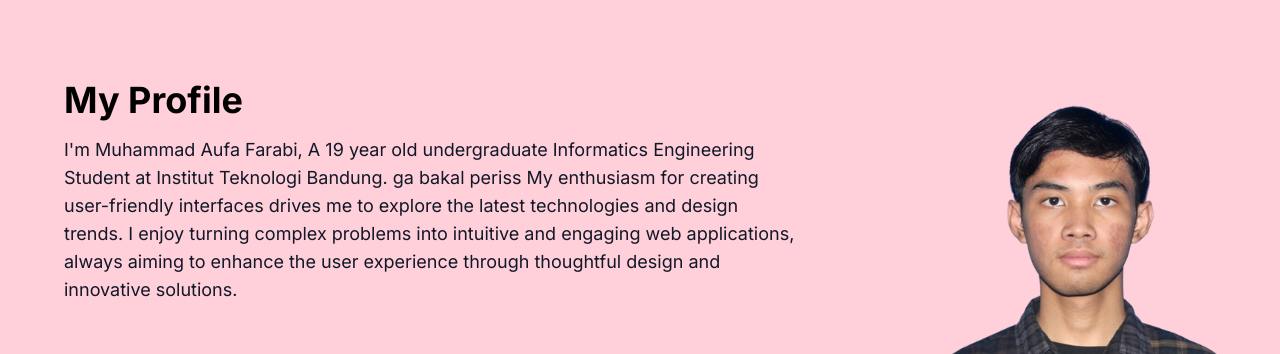
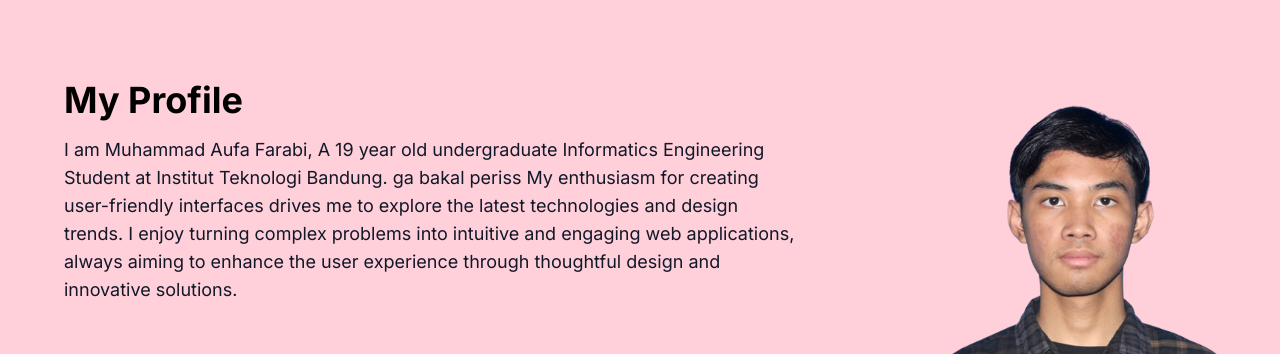
Before and after one commit to AgungLucker/Portofolio-diri, a Next.js app: page / in a window 1280 px wide. Shown: the part 800-1154 px from the top of the page. Built offline with nearby package versions, Linux system fonts and the light colour scheme.

Commit message:
fix: fix some bug in About

```diff
--- a/src/app/components/About.jsx
+++ b/src/app/components/About.jsx
@@ -1,4 +1,4 @@
-import React from 'react'
+import React from "react"
 import Image from "next/image";
 import HTMLIcon from "../../../public/html-1.svg"
 import CSSIcon from "../../../public/css-3.svg"
@@ -16,7 +16,7 @@ const About = () => {
           <div className="my-4 mb-4 pr-4">
             <h2 className="text-4xl font-bold text-black mb-4">My Profile</h2>
             <p className="text-lg text-gray-900">
-              I'm Muhammad Aufa Farabi, A 19 year old undergraduate Informatics Engineering Student at Institut Teknologi Bandung.
+              I am Muhammad Aufa Farabi, A 19 year old undergraduate Informatics Engineering Student at Institut Teknologi Bandung.
               ga bakal periss
               My enthusiasm for creating user-friendly interfaces drives me to explore the latest technologies and design trends.
                I enjoy turning complex problems into intuitive and engaging web applications, always aiming to enhance the user
```
